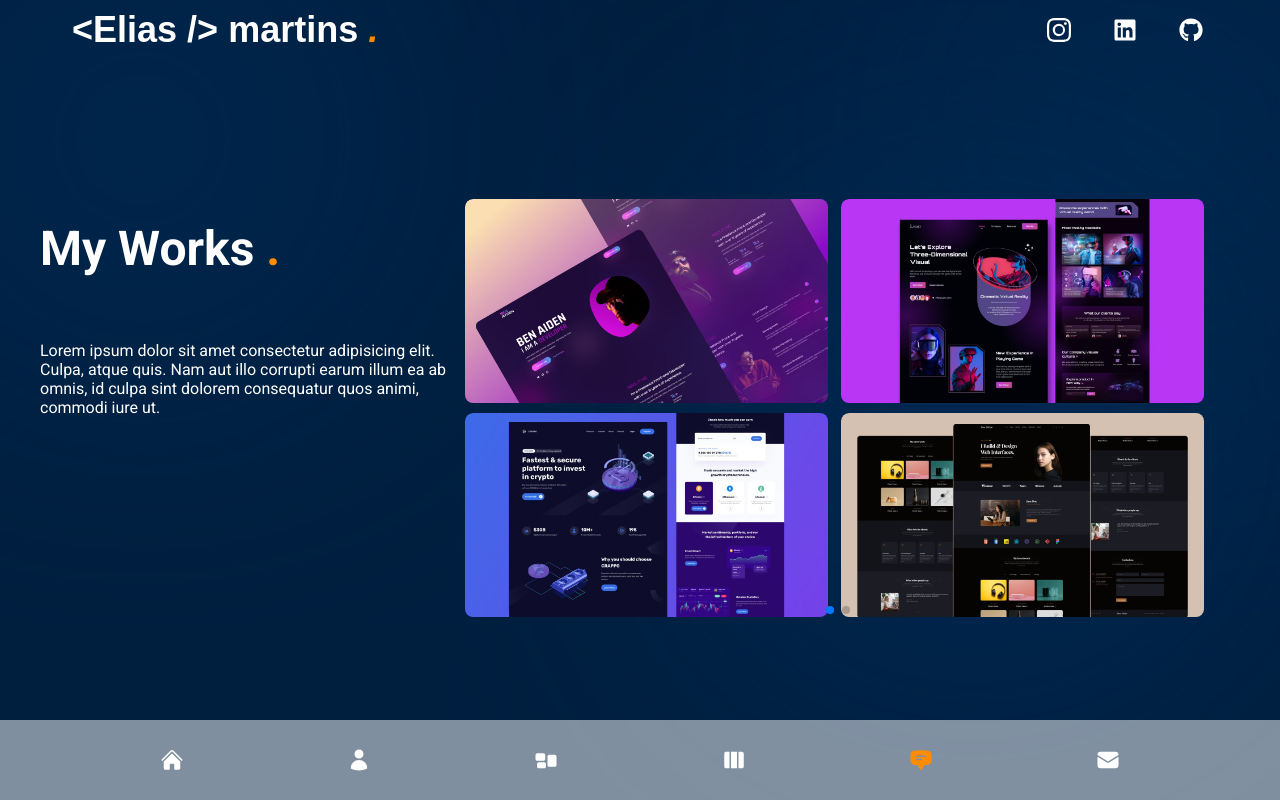
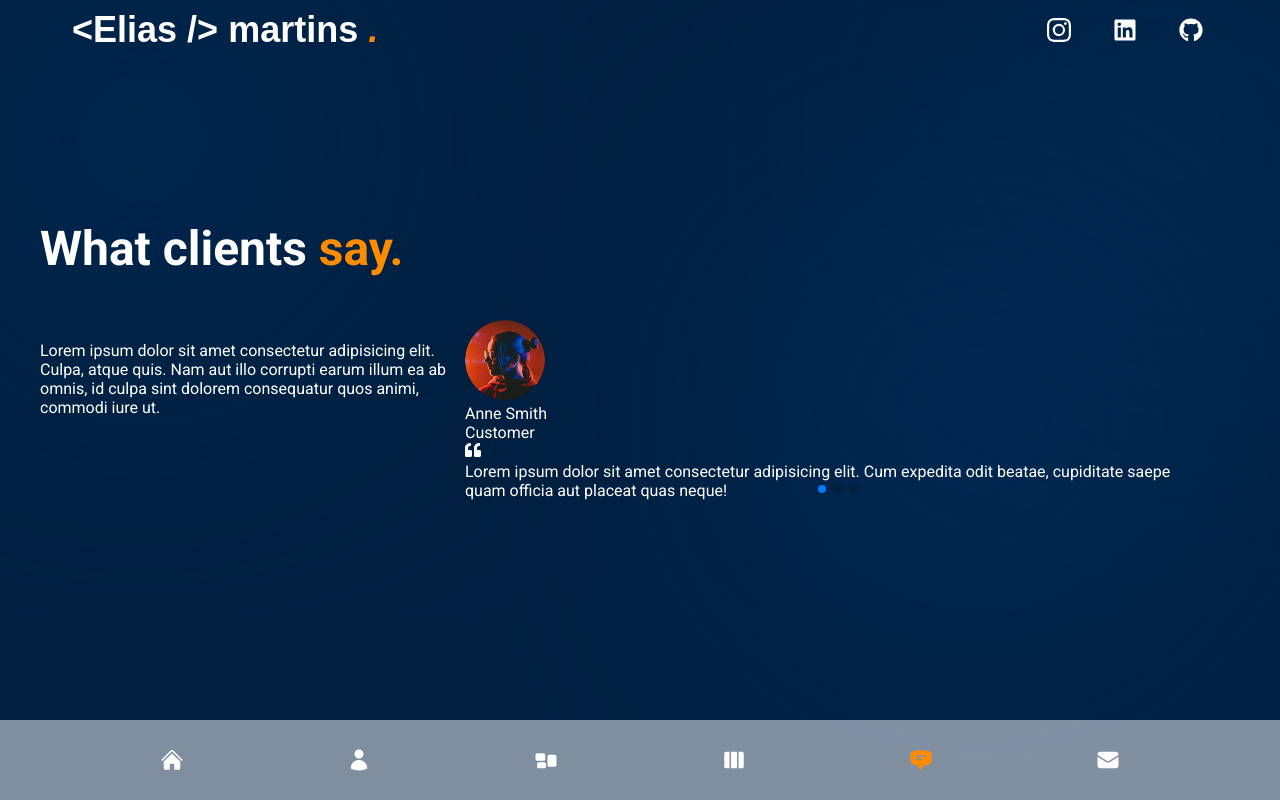
Before and after one commit to eliasfmartins/newportfolio, a Next.js app: page /testimonials in a window 1280 px wide. Built offline with nearby package versions, Linux system fonts and the light colour scheme; a web font is replaced by a local one.

Commit message:
feat: ajustando Testimonials

```diff
--- a/src/app/components/TestimonialSllider copy 2/index.tsx
+++ b/src/app/components/TestimonialSllider copy 2/index.tsx
@@ -33,8 +33,9 @@ import { Pagination } from 'swiper/modules';
 
 // import { BsArrowRight } from 'react-icons/bs';
 import styled from 'styled-components';
-
-export const WorkSlider = () => {
+import { FaQuoteLeft } from 'react-icons/fa';
+import Image from 'next/image';
+export const TestimonialSlider = () => {
 	return (
 		<SwipperCarrosel>
 
@@ -60,8 +61,14 @@ export const WorkSlider = () => {
 									<div>
 										<div>
 											{/*avatar*/}
-											<div>avatar image</div>
+											<div className='foto'><Image src={person.image} alt="perfil image" width={80} height={80} className='foto' /></div>
+											<div>{person.name}</div>
+											<div>{person.position}</div>
 										</div>
+									</div>
+									<div>
+										<div><FaQuoteLeft /></div>
+										<div>{person.message}</div>
 									</div>
 								</div>
 							</SwiperSlide>
@@ -74,6 +81,11 @@ export const WorkSlider = () => {
 };
 export const SwipperCarrosel = styled.div`
 	margin-bottom: 40px;
+img.foto{
+	width: 80px;
+	height: 80px;
+	border-radius: 50%;
+}
 
 
 @media (max-width: 1200px){
--- a/src/app/testimonials/page.tsx
+++ b/src/app/testimonials/page.tsx
@@ -1,19 +1,19 @@
 'use client';
 
 import styled from 'styled-components';
-import { WorkSlider } from '../components/WorksSllider copy';
+import { TestimonialSlider } from '../components/TestimonialSllider copy 2';
 
 
-export default function TestimonialSlider() {
+export default function Testimonials() {
 	return (
 		<TestimonialContainer>
 			<TestimonialContent>
 				<div className='container'>
 
-					<h2> My Works <span>.</span></h2>
+					<h2> What clients <span>say.</span></h2>
 					<p>Lorem ipsum dolor sit amet consectetur adipisicing elit. Culpa, atque quis. Nam aut illo corrupti earum illum ea ab omnis, id culpa sint dolorem consequatur quos animi, commodi iure ut.</p>
 				</div>
-				<WorkSlider />
+				<TestimonialSlider />
 
 			</TestimonialContent>
 		</TestimonialContainer>
```
